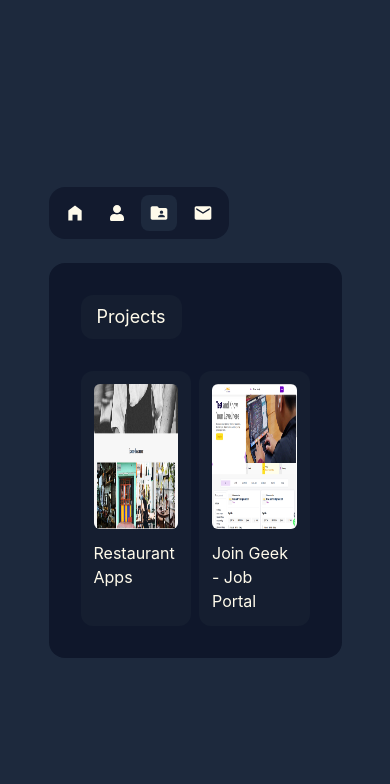
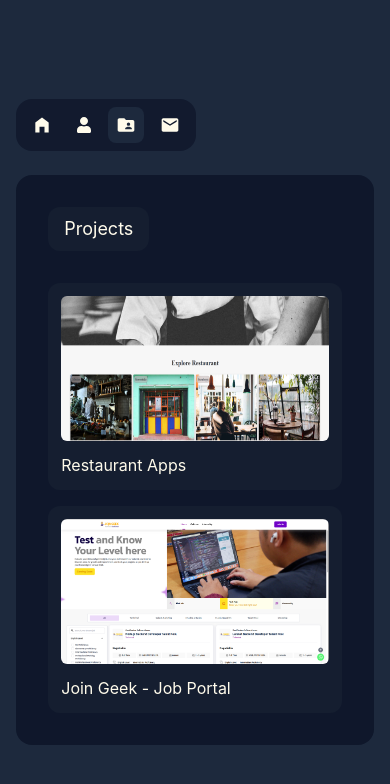
Before and after one commit to dewa-nanda/portofolio-d, a Next.js app: page /project in a window 390 px wide. Shown: the top 784 px of the page. Built offline with nearby package versions, Linux system fonts and the light colour scheme.

Commit message:
fix: responsive layout

```diff
--- a/src/app/layout.tsx
+++ b/src/app/layout.tsx
@@ -29,7 +29,7 @@ export default function RootLayout({
         className={`${geistSans.variable} ${geistMono.variable} antialiased`}
       >
         <main className="min-h-screen flex items-center justify-center bg-slate-800">
-          <section className="flex flex-col sm:flex-row gap-6 w-10/12 p-4">
+          <section className="flex flex-col sm:flex-row gap-6  w-11/12 md:w-10/12 py-4 sm:p-4">
             <Sidebar />
             <section className="w-full bg-slate-900 p-8 rounded-2xl">
               {children}
--- a/src/components/pages/project/Detail.tsx
+++ b/src/components/pages/project/Detail.tsx
@@ -90,7 +90,7 @@ const Detail = ({ detail }: { detail: DetailProject }) => {
             </h2>
           </div>
 
-          <div className="flex gap-2 mt-4">
+          <div className="flex flex-wrap gap-2 mt-4">
             {detail.stack.map((v, k) => (
               <div
                 className="bg-[#151e30] rounded-lg text-sm px-4 py-1 hover:cursor-pointer border border-transparent transition-all duration-300 ease-in-out hover:-translate-y-1 hover:border-[#ef4444] hover:bg-[#1a253d] shadow-md"
--- a/src/components/pages/project/Project.tsx
+++ b/src/components/pages/project/Project.tsx
@@ -21,7 +21,7 @@ const Project = () => {
         </Card>
       </div>
 
-      <div className="mt-8 flex gap-2">
+      <div className="mt-8 flex gap-4 flex-wrap">
         {listPorject.map((v, k) => (
           <Link href={`/project/${v.id}`} key={`project-${k}`}>
             <Card
```
